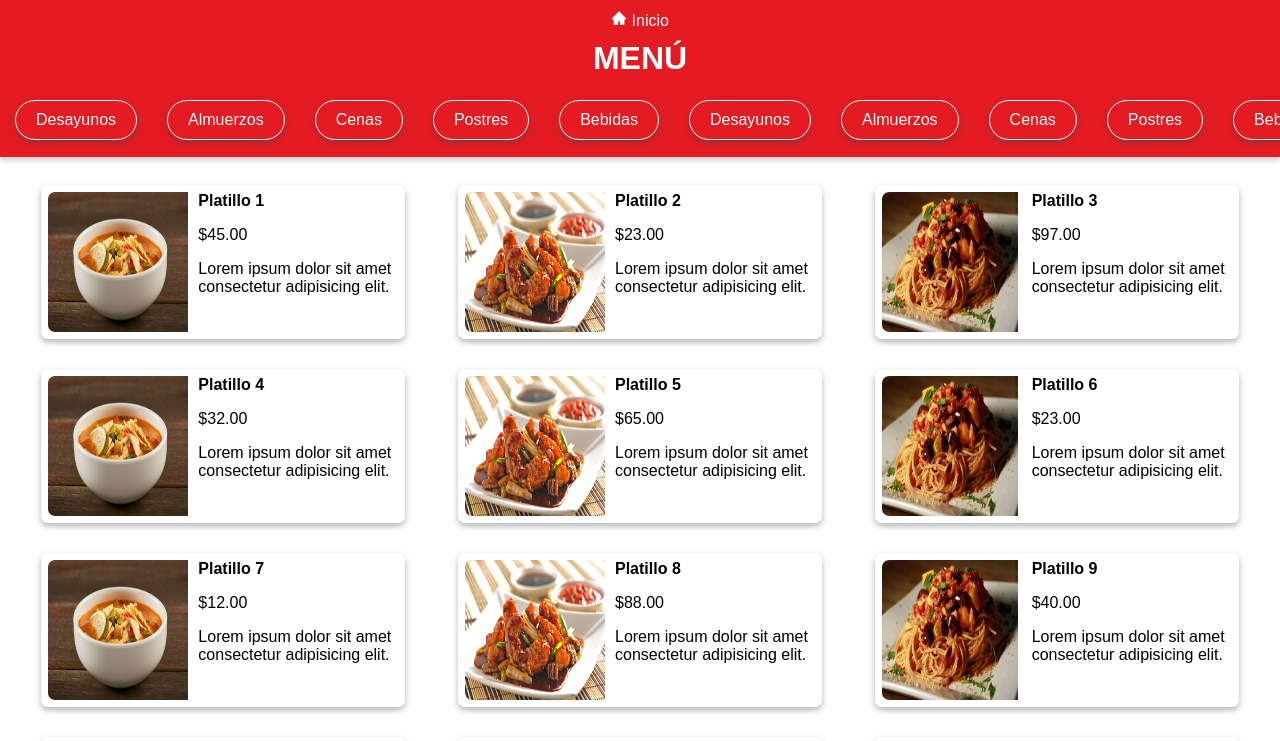
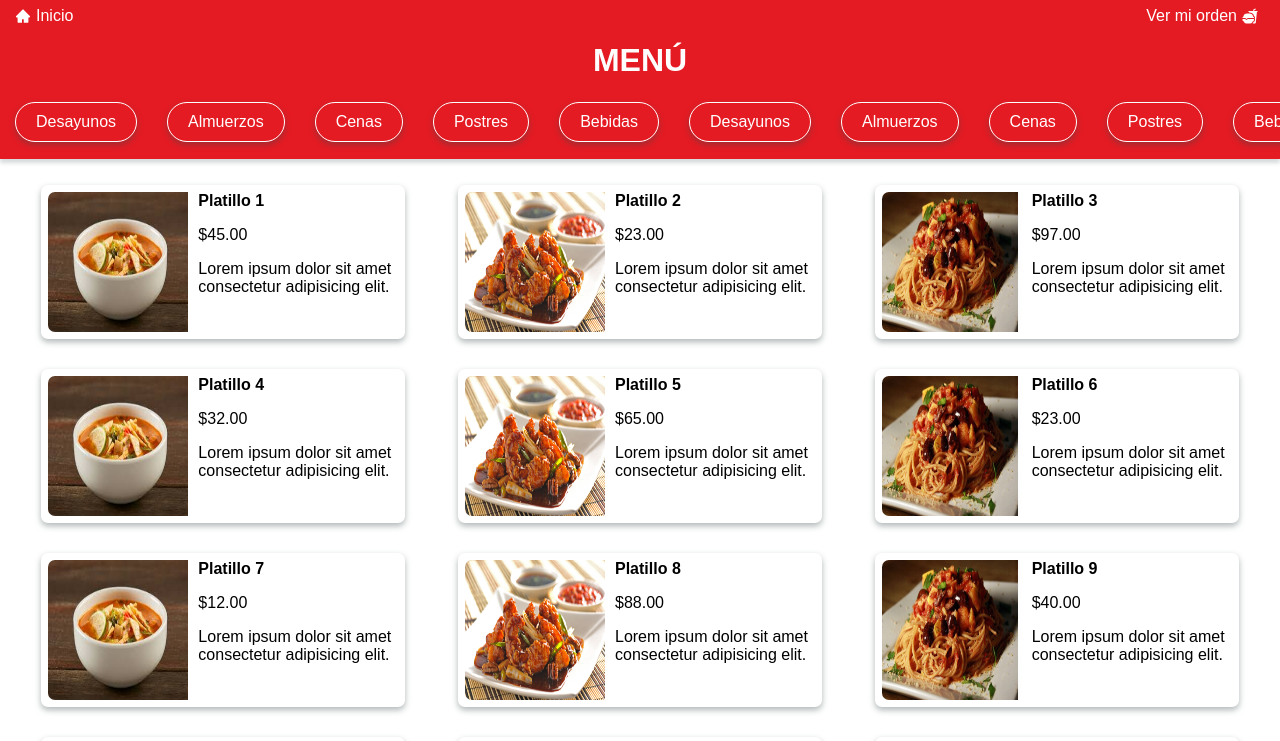
Before and after one commit to IvanCouoh/Restaurante, a React (Create React App) app: page /menu in a window 1280 px wide. Shown: the top 741 px of the page. Built offline with nearby package versions, Linux system fonts and the light colour scheme.

Commit message:
pagina detalle del platillo listo

```diff
--- a/src/components/ContentHome/FooterHome.js
+++ b/src/components/ContentHome/FooterHome.js
@@ -7,7 +7,7 @@ const FooterHome = () => {
     return (
         <Footer>
             <p>
-                <span>A La Orden. </span>
+                <span>A La Orden © </span>
                 Todos los derechos reservados.
             </p>
         </Footer>
--- a/src/components/DishesCard/Index.js
+++ b/src/components/DishesCard/Index.js
@@ -2,6 +2,8 @@ import React from 'react';
 import styled from 'styled-components';
 import { arrayDishes } from './ArrayDishes';
 import { fontSize } from '../../theme/theme';
+import { color } from '../../theme/theme';
+import { Link } from 'react-router-dom';
 
 const Index = () => {
     return (
@@ -14,6 +16,7 @@ const Index = () => {
                             <p>${item.price}.00</p>
                             <p>{item.description}</p>
                         </NameDescr>
+                    <Link to="/detalle" className="link">Ver platillo</Link>
                 </Card>
             ))}
         </Wrapper>
@@ -25,9 +28,21 @@ const Wrapper = styled.div`
     display: flex;
     flex-wrap: wrap;
     justify-content: space-around;
+
+    .link{
+        text-decoration: none;
+        color: ${color.black};
+        position: absolute;
+        height: 100%;
+        width: 100%;
+        color: transparent;
+        background: none;
+    }
 `;
 
 const Card = styled.div`
+    position: relative;
+    z-index: 1;
     border-radius:7px;
     padding: 7px;
     width: 350px;
@@ -64,6 +79,9 @@ const Img = styled.img`
 
     @media(max-width: 450px){
         &{
+            width: 100%;
+            height: 140px;
+            object-fit: cover;
             align-self: center;
             border-radius: 7px;
             margin-bottom: 7px;
--- a/src/components/Header/HeaderBack.js
+++ b/src/components/Header/HeaderBack.js
@@ -1,6 +1,7 @@
 import React from 'react';
 import styled from 'styled-components';
 import { IoIosArrowBack } from "react-icons/io";
+import { IoFastFoodSharp } from "react-icons/io5";
 import { color } from '../../theme/theme';
 import { fontSize } from '../../theme/theme';
 import { Link } from 'react-router-dom';
@@ -8,20 +9,45 @@ import { Link } from 'react-router-dom';
 const HeaderBack = () => {
     return (
         <Wrapper>
-            <Link to="/menu">
-                <IoIosArrowBack />
+            <Link className="link" to="/menu">
+                <span><IoIosArrowBack /><p>Atrás</p></span>
+            </Link>
+            <Link className="link" to="/menu">
+                <span><p>Ver orden</p><IoFastFoodSharp /></span>
             </Link>
         </Wrapper>
     );
 };
 
 const Wrapper = styled.header`
-    height: 30px;
+    height: auto;
     background-color: ${color.primaryColor};
     color: ${color.whiteoscuro};
     font-size: ${fontSize.fontTitle};
     display: flex;
     align-items: center;
+    justify-content: space-between;
+    padding: 0 15px;
+
+    .link{
+        display: flex;
+        text-decoration: none;
+        font-size: ${fontSize.fontText};
+        color: ${color.white};
+        align-items: center;
+        margin: 7px 0;
+    }
+
+    span{
+        margin-right: 7px;
+        display: flex;
+        align-items: center;
+
+    }
+
+    p{
+        margin: 0 5px;
+    }
 `;
 
 export default HeaderBack;
--- a/src/components/Header/HeaderCategories.js
+++ b/src/components/Header/HeaderCategories.js
@@ -2,6 +2,7 @@ import React from 'react';
 import styled from 'styled-components';
 import { Link } from 'react-router-dom';
 import { AiFillHome } from "react-icons/ai";
+import { IoFastFoodSharp } from "react-icons/io5";
 import { color } from '../../theme/theme';
 import { fontSize } from '../../theme/theme';
 import { arrayCategories } from './ArrayCategories';
@@ -11,13 +12,18 @@ const HeaderCategories = () => {
         <>
             <Wrapper>
                 <LinkToHome>
-                    <Link to="/"><AiFillHome /> Inicio</Link>
+                    <Link className="link" to="/">
+                        <span><AiFillHome /><p>Inicio</p></span>
+                    </Link>
+                    <Link className="link" to="/menu">
+                        <span><p>Ver mi orden</p><IoFastFoodSharp /></span>
+                    </Link>
                 </LinkToHome>
                 <h1>MENÚ</h1>
                 <WrapperHeader>
                     {
                         arrayCategories.map((item, index) => (
-                            <p>{item.category}</p>
+                            <p key={index}>{item.category}</p>
                         ))
                     }
                 </WrapperHeader>
@@ -27,6 +33,7 @@ const HeaderCategories = () => {
 };
 
 const Wrapper = styled.div`
+    z-index: 100;
     display: flex;
     flex-direction: column;
     background-color: ${color.primaryColor};
@@ -42,14 +49,33 @@ const Wrapper = styled.div`
 `;
 
 const LinkToHome = styled.div`
-    color: ${color.white};
-    text-align: center;
-    margin-top: 10px;
+    height: auto;
+    background-color: ${color.primaryColor};
+    color: ${color.whiteoscuro};
+    font-size: ${fontSize.fontTitle};
+    display: flex;
+    align-items: center;
+    justify-content: space-between;
+    padding: 0 15px;
 
-    a:nth-child(1){
+    .link{
+        display: flex;
+        text-decoration: none;
+        font-size: ${fontSize.fontText};
         color: ${color.white};
-        font-size: ${fontSize.fontText};
-        text-decoration: none;
+        align-items: center;
+        margin: 7px 0;
+    }
+
+    span{
+        margin-right: 7px;
+        display: flex;
+        align-items: center;
+
+    }
+
+    p{
+        margin: 0 5px;
     }
 `;
 
--- a/src/components/ImgDetail/Index.js
+++ b/src/components/ImgDetail/Index.js
@@ -63,7 +63,11 @@ const Name = styled.div`
 `;
 
 const ContainerDetail = styled.div`
-    margin: 0 15px;
+    margin: 0 15px 80px 15px;
+
+    @media(min-width: 810px){
+        margin: 0 20% 80px 20%;
+    }
 `;
 
 const AddOrder = styled.button`
@@ -74,7 +78,7 @@ const AddOrder = styled.button`
     border: none;
     outline: none;
     width: 100%;
-    position: absolute;
+    position: fixed;
     bottom: 0;
     left: 0;
 `;
@@ -102,6 +106,7 @@ const MenosMasbtn = styled.button`
     font-size: ${fontSize.fontSubTile};
     padding: 0 10px;
     margin: 0;
+    outline: none;
 `;
 
 export default Index;
```
Also changed, not shown: 1 other file (tests, documents, lock files or other folders). Lines whose indentation alone changed are shown as unchanged.
